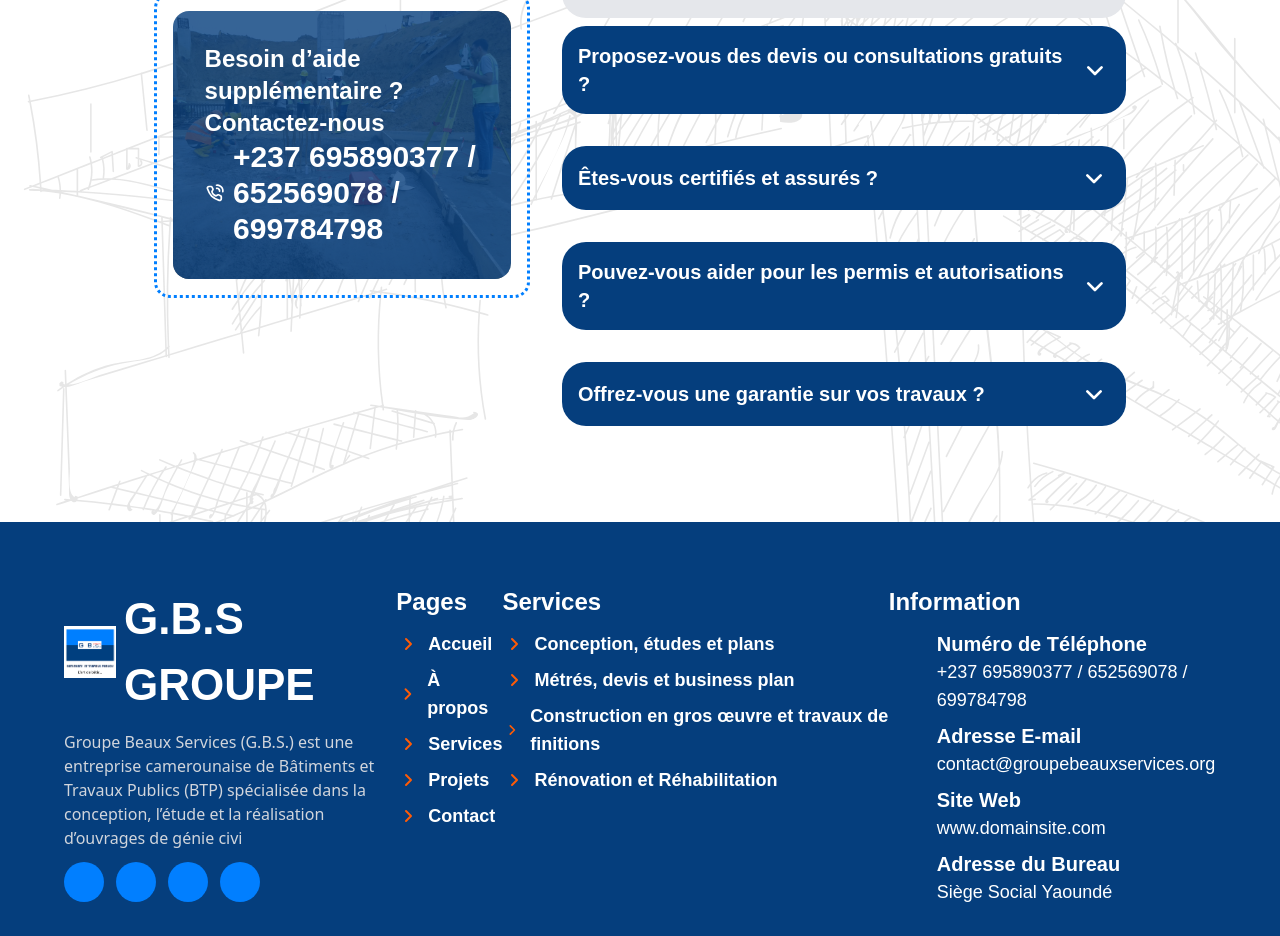
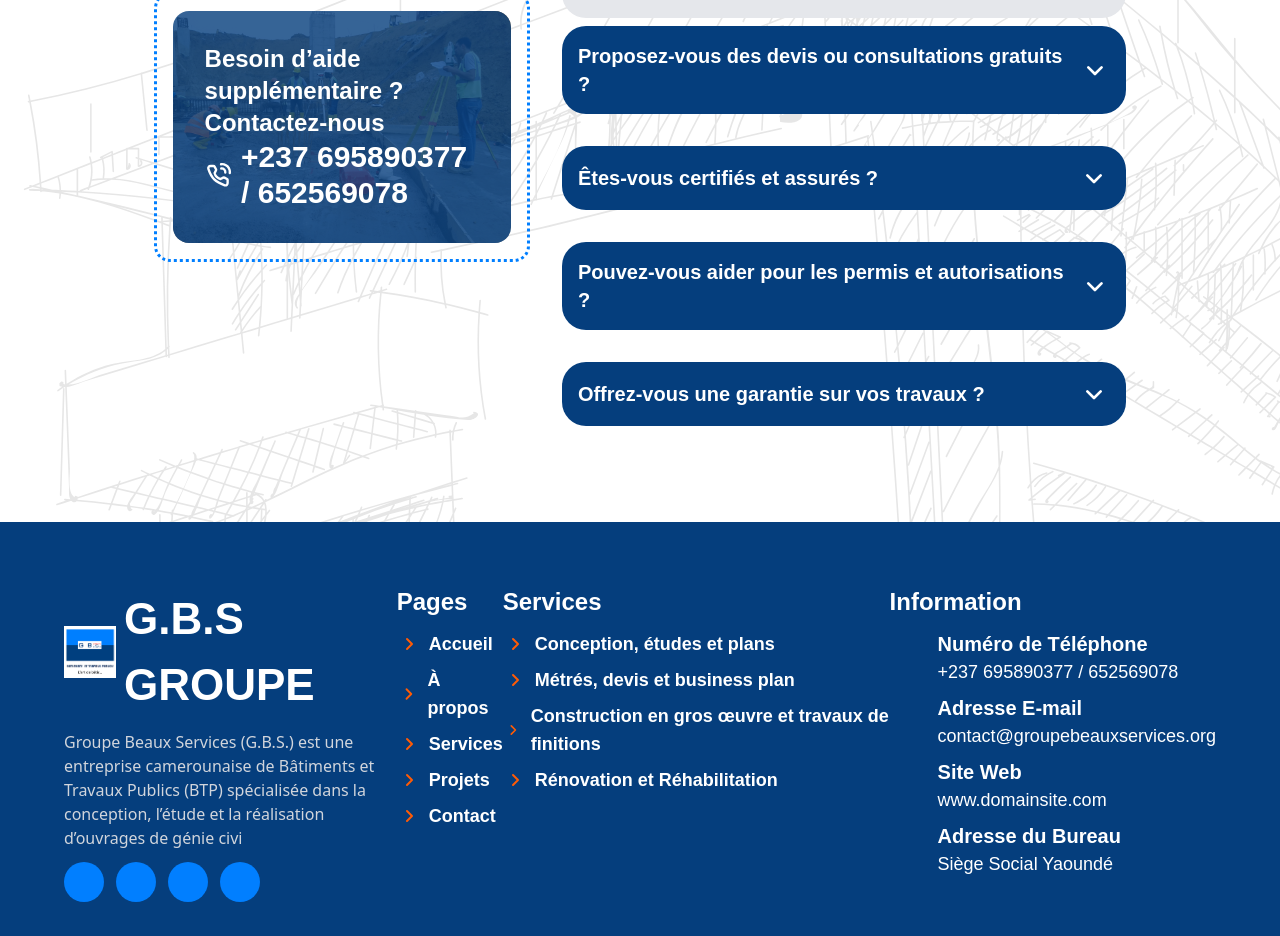
Before and after one commit to iaifrns/kevin-construction, a React (Vite) app: page / in a window 1280 px wide. Shown: the part 8000-8936 px from the top of the page. Built offline with nearby package versions, Linux system fonts and the light colour scheme; some icons are missing.

Commit message:
finished the number changing

```diff
--- a/src/constants/data.ts
+++ b/src/constants/data.ts
@@ -36,7 +36,7 @@
 },
 ];
 
-const phone = "+237 695890377 / 652569078 / 699784798";
+const phone = "+237 695890377 / 652569078 ";
 const phone1 = "+237 695890377";
 const email = "contact@groupebeauxservices.org";
 const webpage = "www.domainsite.com";
```
